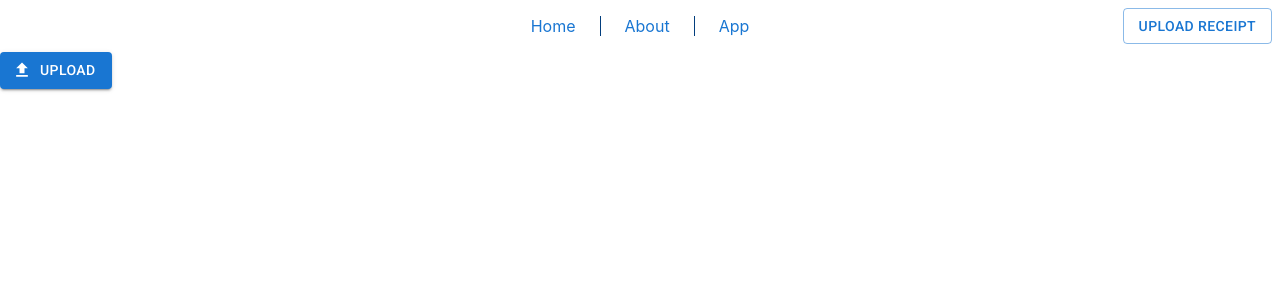
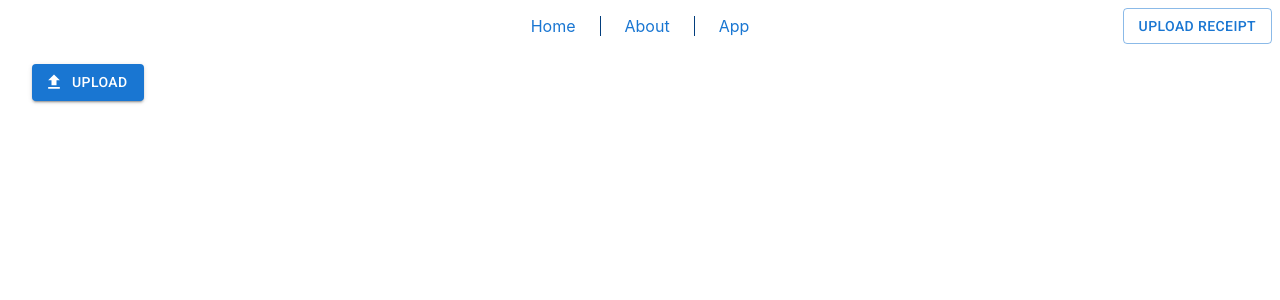
Before and after one commit to YuShagun/cp_react_redux_ts, a React (Create React App) app: page /upload in a window 1280 px wide. Shown: the top 300 px of the page. Built offline with nearby package versions, Linux system fonts and the light colour scheme.

Commit message:
update receipt upload page

```diff
--- a/src/App.tsx
+++ b/src/App.tsx
@@ -9,7 +9,7 @@ import { Counter } from './features/counter/Counter';
 import About from './pages/About';
 import Home from './pages/Home';
 import Receipt from './pages/Receipt';
-import ReceiptUpload from './pages/ReceiptUpload';
+import ReceiptUpload from './pages/ReceiptUpload/ReceiptUpload';
 
 import logo from './logo.svg';
 import './App.css';
--- a/src/pages/ReceiptUpload.tsx
+++ /dev/null
@@ -1,30 +0,0 @@
-import React from 'react';
-import { Button } from '@mui/material';
-import FileUploadIcon from '@mui/icons-material/FileUpload';
-
-import { useAppDispatch, useAppSelector } from '../app/hooks';
-import { selectReceiptUpload, setImage } from '../features/receiptUpload/receiptUploadSlice';
-
-export default function ReceiptUpload() {
-  const { image } = useAppSelector(selectReceiptUpload);
-  const dispatch = useAppDispatch();
-
-  const onImageChange = (event: React.ChangeEvent<HTMLInputElement>) => {
-    if (event.target?.files && event.target.files[0]) {
-      const img = event.target.files[0];
-      dispatch(setImage(URL.createObjectURL(img)));
-    }
-  };
-
-  return (
-    <div>
-      { image && <img src={image} /> }
-      <label htmlFor="contained-button-file">
-        <input accept="image/*" id="contained-button-file" multiple type="file" hidden onChange={onImageChange} />
-        <Button variant="contained" component="span" startIcon={<FileUploadIcon />}>
-          Upload
-        </Button>
-      </label>
-    </div>
-  )
-}
--- /dev/null
+++ b/src/pages/ReceiptUpload/ReceiptUpload.module.css
@@ -0,0 +1,7 @@
+.receiptUpload {
+  padding: 0.75rem 2rem;
+}
+
+.buttonContainer {
+  margin-bottom: 0.5rem;
+}
--- /dev/null
+++ b/src/pages/ReceiptUpload/ReceiptUpload.tsx
@@ -0,0 +1,35 @@
+import React from 'react';
+import { Button } from '@mui/material';
+import FileUploadIcon from '@mui/icons-material/FileUpload';
+
+import { useAppDispatch } from '../../app/hooks';
+import { setImage } from '../../features/receiptUpload/receiptUploadSlice';
+import ImageRegister from '../../components/ImageRegister/ImageRegister';
+
+import styles from './ReceiptUpload.module.css';
+
+export default function ReceiptUpload() {
+  const dispatch = useAppDispatch();
+
+  const onImageChange = (event: React.ChangeEvent<HTMLInputElement>) => {
+    if (event.target?.files && event.target.files[0]) {
+      const img = event.target.files[0];
+      dispatch(setImage(URL.createObjectURL(img)));
+    }
+  };
+
+  return (
+    <div className={styles.receiptUpload}>
+      <div className={styles.buttonContainer}>
+        <label htmlFor="contained-button-file">
+          <input accept="image/*" id="contained-button-file" multiple type="file" hidden onChange={onImageChange} />
+          <Button variant="contained" component="span" startIcon={<FileUploadIcon />}>
+            Upload
+          </Button>
+        </label>
+      </div>
+
+      <ImageRegister />
+    </div>
+  )
+}
```
